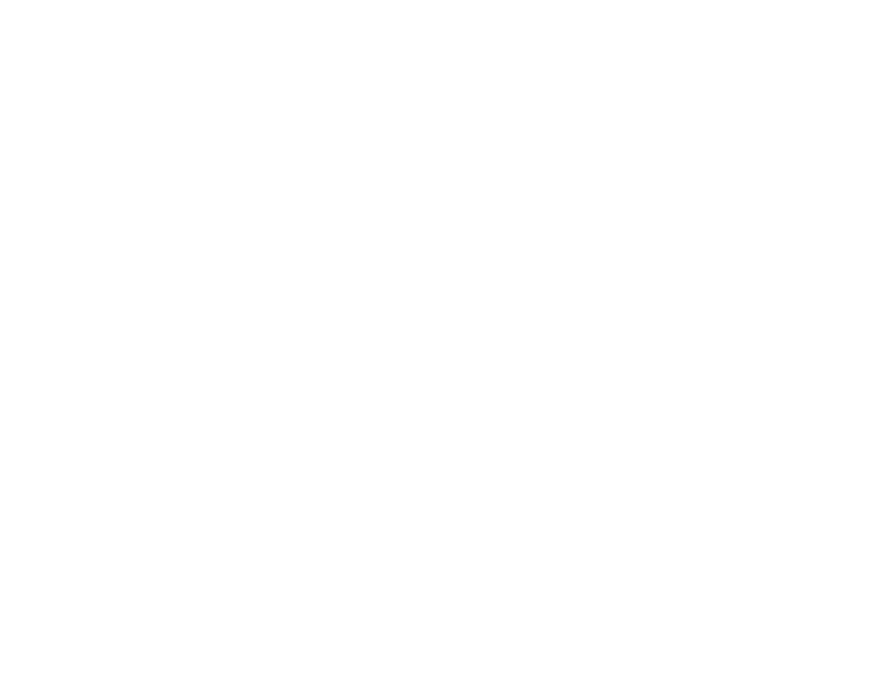
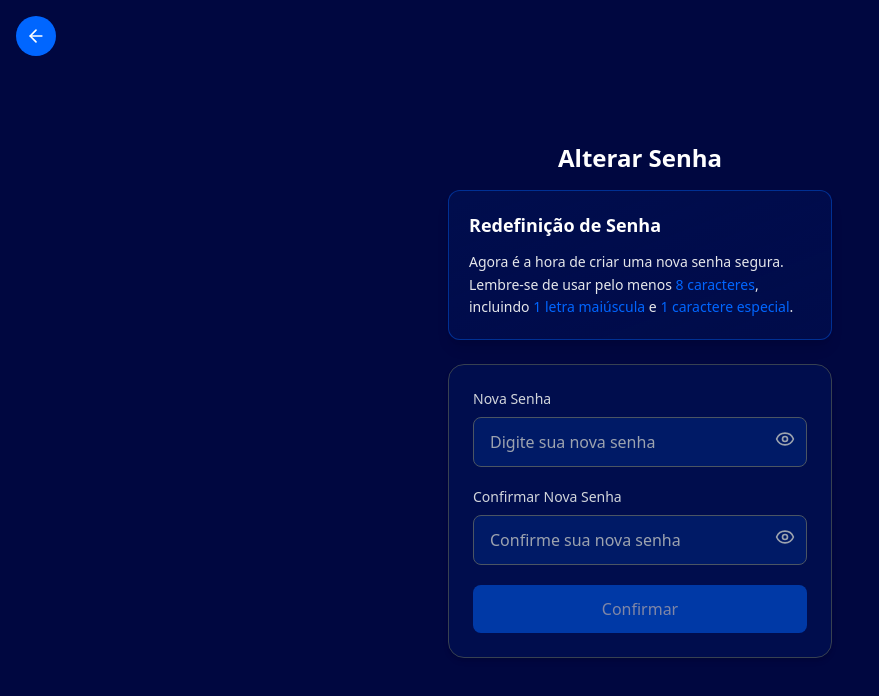
Before and after one commit to rafaela-oliveira21/Lockai_App, a React (Vite) app: page /AlterarSenha in a window 1280 px wide. Before the commit this address had no page. Shown: the top 696 px of the page, without its empty margins (0-879 px from the left). Built offline with nearby package versions, Linux system fonts and the light colour scheme.

Commit message:
style: insert page alterar senha

```diff
--- a/src/App.jsx
+++ b/src/App.jsx
@@ -3,6 +3,8 @@
 import RecuperarSenha from "./pages/RecuperarSenha";
 import Cadastro from "./pages/cadastro";
 import CodigoSenha from "./pages/CodigoSenha";
+import AlterarSenha from "./pages/AlterarSenha";
+import Pagamento from "./pages/Pagamento";
 
 export default function App() {
   return (
@@ -12,6 +14,8 @@
         <Route path="/recuperar-senha" element={<RecuperarSenha />} />
         <Route path="/cadastro" element={<Cadastro />} />
         <Route path="/CodigoSenha" element={<CodigoSenha/>}/>
+        <Route path="/AlterarSenha" element={<AlterarSenha />}/>
+        <Route path="/Pagamento" element={<Pagamento/>}/>
       </Routes>
     </Router>
   );
--- a/src/pages/AlterarSenha.jsx
+++ b/src/pages/AlterarSenha.jsx
@@ -1,4 +1,174 @@
-/*-export default function AlterarSenha() {}
-<Route path="/AlterarSenha" element={<AlterarSenha />} />
-import AlterarSenha from "./pages/AlterarSenha";
--*/
+import { useState } from "react";
+import { Eye, EyeOff, ArrowLeft } from "lucide-react";
+import { useNavigate } from "react-router-dom";
+
+export default function AlterarSenha() {
+  const navigate = useNavigate();
+  const [showNewPassword, setShowNewPassword] = useState(false);
+  const [showConfirmPassword, setShowConfirmPassword] = useState(false);
+  const [novaSenha, setNovaSenha] = useState("");
+  const [confirmarSenha, setConfirmarSenha] = useState("");
+  const [erroSenha, setErroSenha] = useState("");
+
+  const handleNovaSenhaChange = (e) => {
+    const value = e.target.value;
+    // Regex corrigido ✅
+    const regex = /^(?=.*[A-Z])(?=.*[!@#$%^&()_+\-=\[\]{};':"\\|,.<>\/?])[A-Za-z0-9!@#$%^&()_+\-=\[\]{};':"\\|,.<>\/?]{8,}$/;
+    setNovaSenha(value);
+
+    if (value.length === 0) {
+      setErroSenha("");
+    } else if (!regex.test(value)) {
+      setErroSenha(
+        "A senha deve ter pelo menos 8 caracteres, 1 letra maiúscula e 1 caractere especial."
+      );
+    } else {
+      setErroSenha("");
+    }
+  };
+
+  const handleConfirmarSenhaChange = (e) => {
+    const value = e.target.value;
+    setConfirmarSenha(value);
+
+    if (novaSenha !== value) {
+      setErroSenha("As senhas não coincidem.");
+    } else {
+      setErroSenha("");
+    }
+  };
+
+  const handleSubmit = (e) => {
+    e.preventDefault();
+
+    if (novaSenha !== confirmarSenha) {
+      setErroSenha("As senhas não coincidem.");
+      return;
+    }
+
+    if (erroSenha) {
+      return;
+    }
+
+    // Lógica para alterar a senha
+    console.log("Senha alterada com sucesso!");
+    alert("Senha alterada com sucesso!");
+  };
+
+  return (
+    <div className="min-h-screen bg-background flex flex-col justify-center items-center px-6">
+      {/* Botão de voltar */}
+      <button
+        onClick={() => navigate("/CodigoSenha")}
+        className="absolute top-4 left-4 bg-secondary text-white w-10 h-10 rounded-full flex items-center justify-center hover:bg-secondary transition-colors"
+      >
+        <ArrowLeft size={20} />
+      </button>
+
+      <div className="w-full max-w-sm mb-4">
+        <h1 className="text-2xl font-bold text-white text-center">
+          Alterar Senha
+        </h1>
+      </div>
+
+      <div className="w-full max-w-sm mb-6">
+        <div className="bg-gradient-to-br from-primary to-primary/80 p-5 rounded-xl border border-secondary/40 shadow-lg">
+          <h2 className="text-lg font-semibold text-white mb-3">
+            Redefinição de Senha
+          </h2>
+          <p className="text-sm text-gray-200 leading-relaxed">
+            Agora é a hora de criar uma nova senha segura. Lembre-se de usar
+            pelo menos{" "}
+            <span className="text-secondary font-medium">8 caracteres</span>,
+            incluindo{" "}
+            <span className="text-secondary font-medium">1 letra maiúscula</span>{" "}
+            e{" "}
+            <span className="text-secondary font-medium">
+              1 caractere especial
+            </span>
+            .
+          </p>
+        </div>
+      </div>
+
+      <div className="w-full max-w-sm bg-primary p-6 rounded-2xl shadow-md border border-gray-700">
+        <form onSubmit={handleSubmit}>
+          {/* Campo Nova Senha */}
+          <div className="mb-5 relative">
+            <label className="block text-sm font-medium text-gray-300 mb-2">
+              Nova Senha
+            </label>
+            <input
+              type={showNewPassword ? "text" : "password"}
+              value={novaSenha}
+              onChange={handleNovaSenhaChange}
+              placeholder="Digite sua nova senha"
+              className={`w-full px-4 py-3 bg-terceary text-white placeholder-gray-400 rounded-lg
+                focus:outline-none focus:ring-2 focus:ring-secondary focus:border-transparent pr-12 transition-all
+                ${erroSenha ? "border border-red-500" : "border border-gray-600"}`}
+            />
+            <button
+              type="button"
+              onClick={() => setShowNewPassword(!showNewPassword)}
+              className="absolute right-3 top-10 text-gray-400 hover:text-white transition-colors"
+            >
+              {showNewPassword ? <EyeOff size={20} /> : <Eye size={20} />}
+            </button>
+          </div>
+
+          {/* Campo Confirmar Nova Senha */}
+          <div className="mb-5 relative">
+            <label className="block text-sm font-medium text-gray-300 mb-2">
+              Confirmar Nova Senha
+            </label>
+            <input
+              type={showConfirmPassword ? "text" : "password"}
+              value={confirmarSenha}
+              onChange={handleConfirmarSenhaChange}
+              placeholder="Confirme sua nova senha"
+              className={`w-full px-4 py-3 bg-terceary text-white placeholder-gray-400 rounded-lg
+                focus:outline-none focus:ring-2 focus:ring-secondary focus:border-transparent pr-12 transition-all
+                ${erroSenha ? "border border-red-500" : "border border-gray-600"}`}
+            />
+            <button
+              type="button"
+              onClick={() => setShowConfirmPassword(!showConfirmPassword)}
+              className="absolute right-3 top-10 text-gray-400 hover:text-white transition-colors"
+            >
+              {showConfirmPassword ? <EyeOff size={20} /> : <Eye size={20} />}
+            </button>
+          </div>
+
+          {/* Mensagem de erro */}
+          {erroSenha && (
+            <div className="mb-5 p-3 bg-red-400/10 border border-red-400/30 rounded-lg flex items-start">
+              <svg
+                xmlns="http://www.w3.org/2000/svg"
+                className="h-5 w-5 text-red-400 mr-2 flex-shrink-0 mt-0.5"
+                viewBox="0 0 20 20"
+                fill="currentColor"
+              >
+                <path
+                  fillRule="evenodd"
+                  d="M10 18a8 8 0 100-16 8 8 0 000 16zM8.707 7.293a1 1 0 00-1.414 1.414L8.586 10l-1.293 1.293a1 1 0 101.414 1.414L10 11.414l1.293 1.293a1 1 0 001.414-1.414L11.414 10l1.293-1.293a1 1 0 00-1.414-1.414L10 8.586 8.707 7.293z"
+                  clipRule="evenodd"
+                />
+              </svg>
+              <p className="text-red-400 text-sm">{erroSenha}</p>
+            </div>
+          )}
+
+          <button
+            type="submit"
+            disabled={
+              !!erroSenha || novaSenha.length === 0 || confirmarSenha.length === 0
+            }
+            className="w-full bg-secondary text-white py-3 rounded-lg font-medium hover:bg-secondary/90 transition-all disabled:opacity-50 disabled:cursor-not-allowed"
+          >
+            Confirmar
+          </button>
+        </form>
+      </div>
+    </div>
+  );
+}
```
